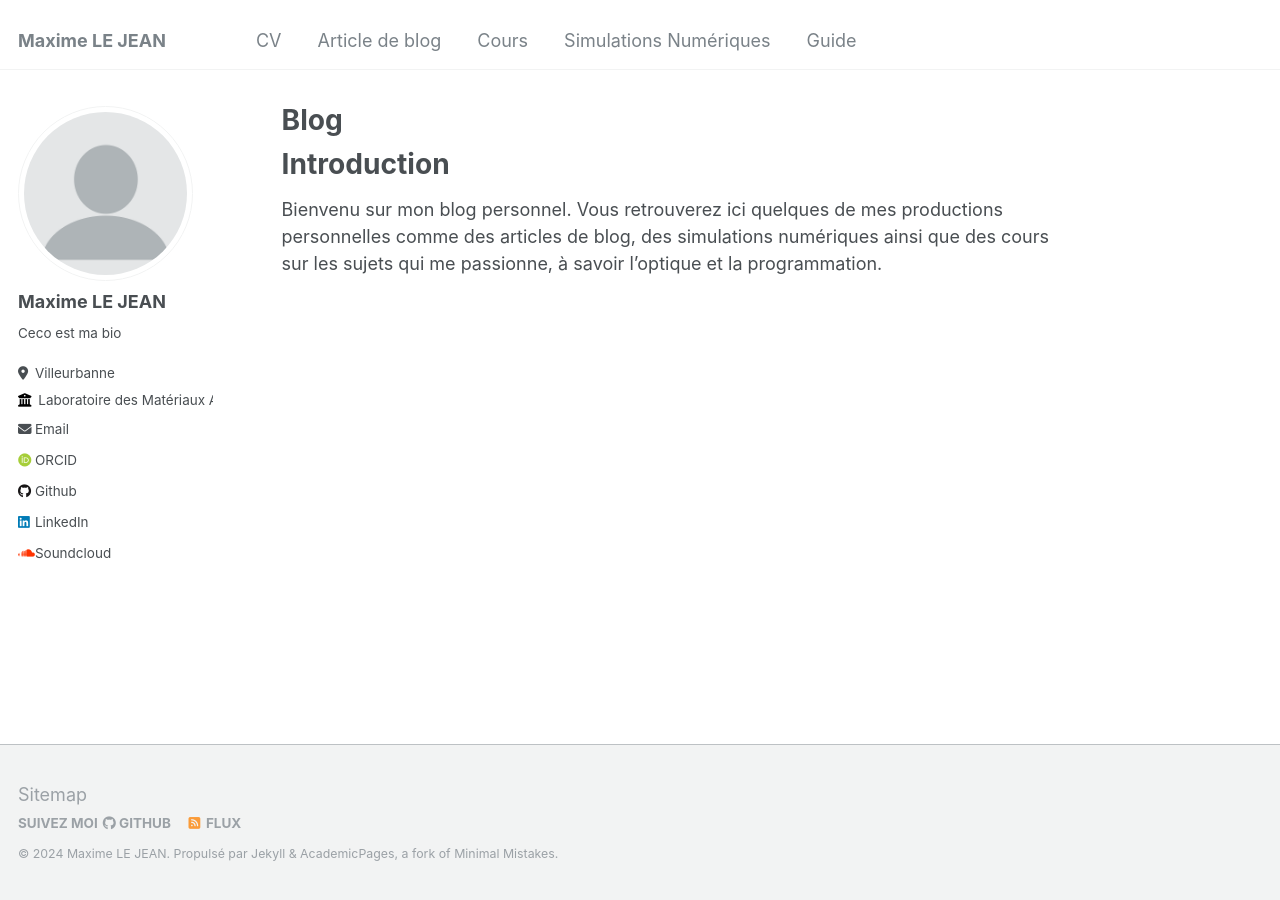
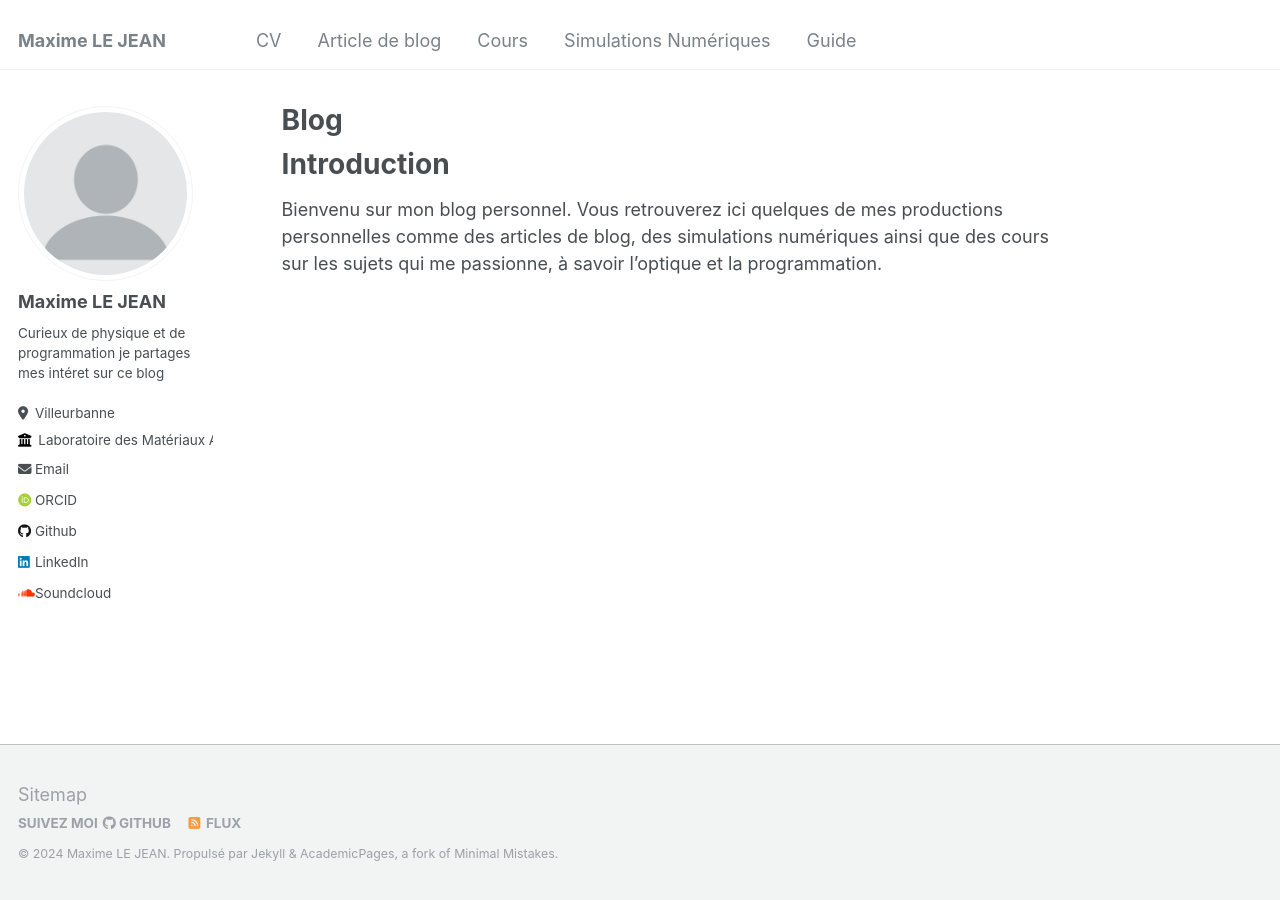
Before and after one commit to Shadaube/Shadaube.github.io, a Jekyll site: the page built from _pages/about.md, in a window 1280 px wide. Built offline with Jekyll 4.4.1, drawn with Linux system fonts in a browser that asks for light colours; some web fonts are replaced.

Commit message:
Update _config.yml

```diff
--- a/_config.yml
+++ b/_config.yml
@@ -24,7 +24,7 @@ author:
   avatar           : "profile.png"
   name             : "Maxime LE JEAN"
   pronouns         : # example: "she/her"
-  bio              : "Ceco est ma bio"
+  bio              : "Curieux de physique et de programmation je partages mes intéret sur ce blog"
   location         : "Villeurbanne"
   employer         : "Laboratoire des Matériaux Avancés"
   uri              : # URL
```
